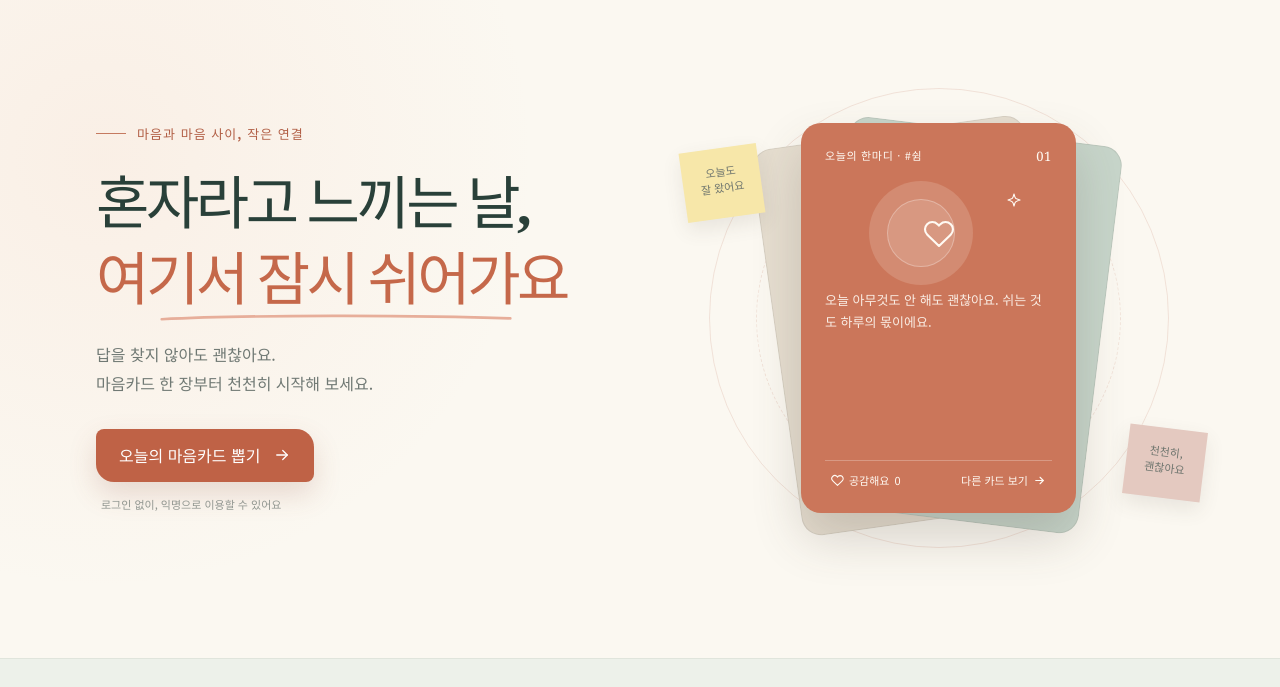
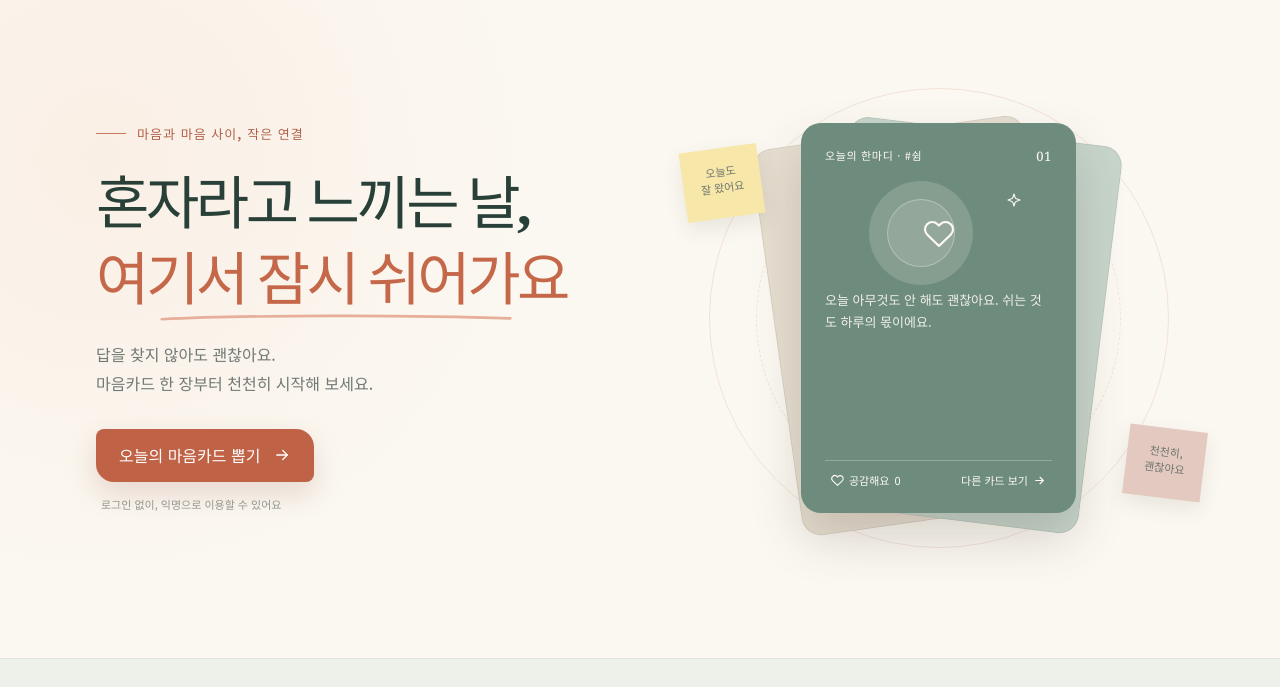
Before and after one commit to 021035bwyf-ux/mindcard, a website: page index.html in a window 1280 px wide. Shown: the part 66-753 px from the top of the page. Drawn offline with Linux system fonts and the light colour scheme; no server answers; a web font is replaced by a local one.

Commit message:
오늘의 마음카드: 멘트마다 카드 색도 함께 바뀌도록 추가
기존엔 카드를 뽑아도(다른 카드 보기) 배경색이 항상 코랄 고정이었음.
멘트 id 기준으로 코랄/세이지/블루/플럼/앰버/로즈 6색을 순환 배정해
카드마다 색도 함께 바뀌도록 함.

Co-Authored-By: Claude Sonnet 5 <noreply@anthropic.com>

```diff
--- a/css/home.css
+++ b/css/home.css
@@ -156,7 +156,14 @@ button:focus-visible, a:focus-visible {
   color: #fffaf3; background: #cb765a;
   box-shadow: 0 25px 50px rgba(77, 67, 55, 0.2);
   animation: lp-card-arrive 450ms cubic-bezier(.2,.9,.3,1);
+  transition: background 250ms ease;
 }
+/* 카드를 뽑을 때마다(= 다른 멘트) 색도 함께 바뀌도록 순환하는 팔레트 */
+.lp-heart-card.lp-c-sage { background: #6e8c7d; }
+.lp-heart-card.lp-c-blue { background: #687e8c; }
+.lp-heart-card.lp-c-plum { background: #8a7093; }
+.lp-heart-card.lp-c-amber { background: #b8905a; }
+.lp-heart-card.lp-c-rose { background: #ab7068; }
 @keyframes lp-card-arrive {
   from { opacity: 0; transform: translateY(10px) rotate(2deg); }
   to { opacity: 1; transform: translateY(0) rotate(0); }
--- a/index.html
+++ b/index.html
@@ -310,10 +310,20 @@
     let index = 0;
     let current = order[0];
 
+    // 멘트마다(= 카드마다) 색이 함께 바뀌도록, id 기준으로 고정된 색을 순환 배정
+    const CARD_COLORS = ['', 'lp-c-sage', 'lp-c-blue', 'lp-c-plum', 'lp-c-amber', 'lp-c-rose'];
+    function colorFor(quote) {
+      const n = parseInt(quote.id.replace('q', ''), 10) || 0;
+      return CARD_COLORS[n % CARD_COLORS.length];
+    }
+
     function render() {
       cardTag.textContent = `#${current.tag}`;
       cardText.textContent = current.text;
       cardDate.textContent = current.id.replace('q', '');
+      heartCard.classList.remove(...CARD_COLORS.filter(Boolean));
+      const color = colorFor(current);
+      if (color) heartCard.classList.add(color);
       heartCard.style.animation = 'none';
       void heartCard.offsetWidth;
       heartCard.style.animation = '';
```
